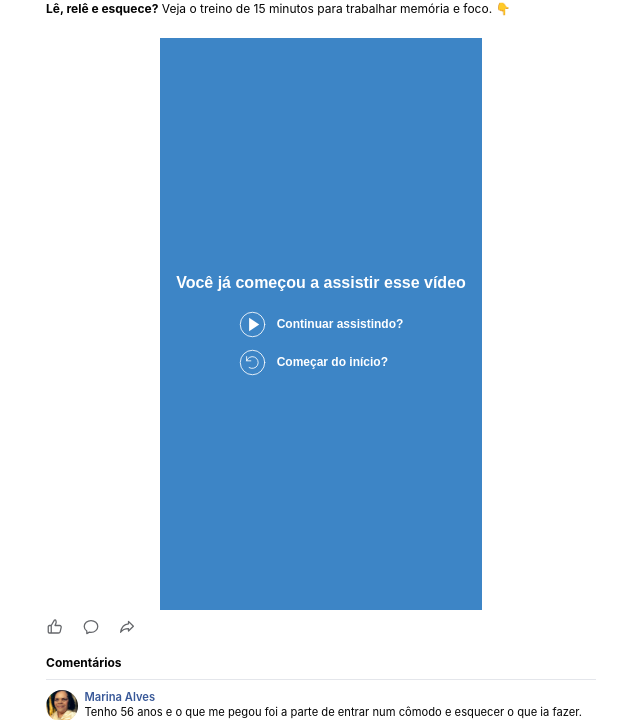
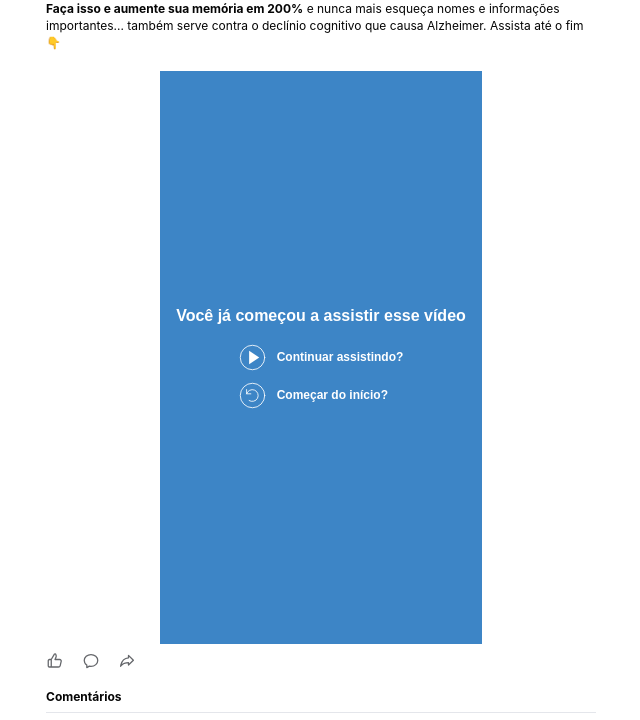
Before and after one commit to MeuFluxo/ui-face, a website: page index.html in a window 1280 px wide. Shown: the part 99-819 px from the top of the page, without its empty margins (319-959 px from the left). Drawn offline with Linux system fonts and the light colour scheme.

Commit message:
Update index.html

```diff
--- a/index.html
+++ b/index.html
@@ -48,7 +48,7 @@
 
       <div class="page-section caption">
         <div class="content-width">
-          <p><strong>Lê, relê e esquece?</strong> Veja o treino de 15 minutos para trabalhar memória e foco. 👇</p>
+          <p><strong>Faça isso e aumente sua memória em 200%</strong> e nunca mais esqueça nomes e informações importantes... também serve contra o declínio cognitivo que causa Alzheimer. Assista até o fim 👇</p>
         </div>
       </div>
 
```
